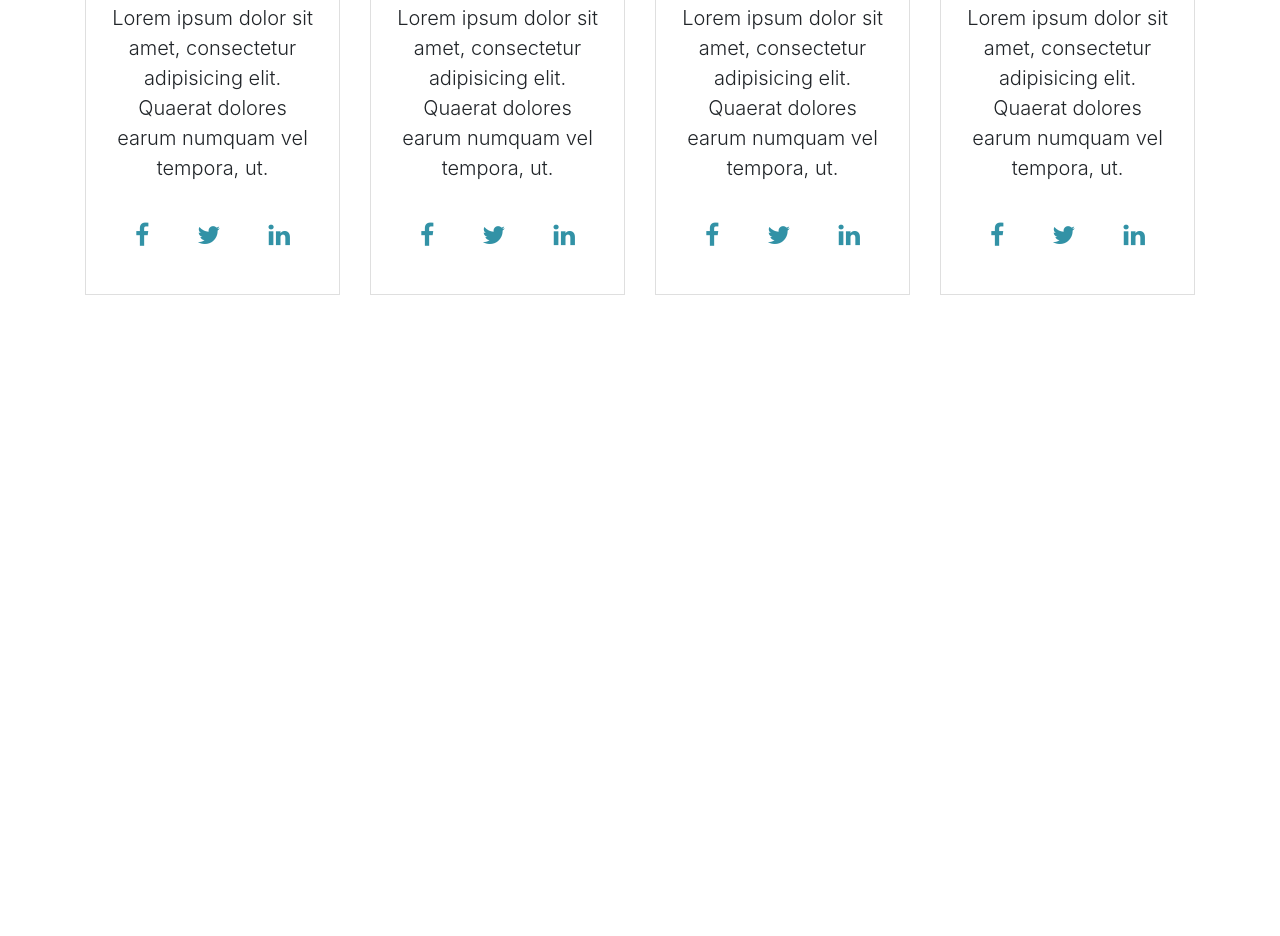
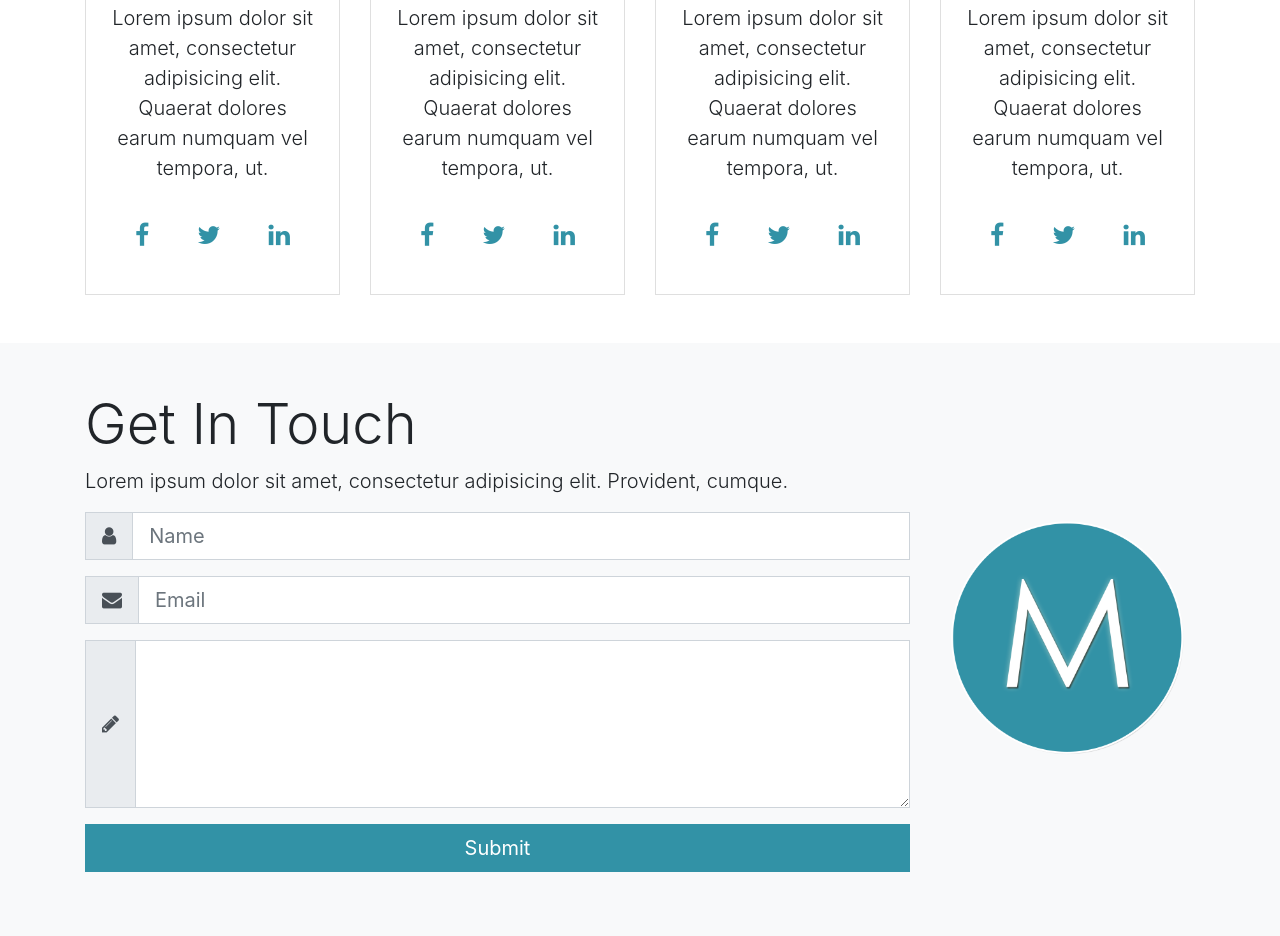
Before and after one commit to saddamhr/mizuxe, a plain HTML site: page index.html in a window 1280 px wide. Shown: the part 2127-3063 px from the top of the page. Before the commit the page ends 2470 px from the top, so only its background shows below. Drawn offline with Linux system fonts and the light colour scheme.

Commit message:
contact section done

```diff
--- a/index.html
+++ b/index.html
@@ -203,7 +203,8 @@
 				<div class="col-12">
 					<div class="info-authors mb-5 pb-3">
 						<h2 class="display-4 text-primary">Meet The Authors</h2>
-						<p class="lead mt-3">Lorem ipsum dolor sit amet, consectetur adipisicing elit. Dolores, veniam, voluptate! Beatae magni, impedit distinctio.</p>
+						<p class="lead mt-3">Lorem ipsum dolor sit amet, consectetur adipisicing elit. Dolores, veniam,
+							voluptate! Beatae magni, impedit distinctio.</p>
 					</div>
 				</div>
 			</div>
@@ -303,7 +304,57 @@
 		</div>
 	</section>
 
-
+	<!-- CONTACT -->
+	<section id="contact" class="py-5 bg-light">
+		<div class="container">
+			<div class="row">
+				<div class="col-lg-9">
+					<div class="info-contact">
+						<h2 class="display-4">Get In Touch</h2>
+						<p class="lead">Lorem ipsum dolor sit amet, consectetur adipisicing elit. Provident, cumque.</p>
+					</div>
+					<form action="">
+						<div class="form-group">
+							<div class="input-group input-group-lg">
+								<div class="input-group-prepend">
+									<span class="input-group-text">
+										<i class="fa fa-user"></i>
+									</span>
+								</div>
+								<input type="text" placeholder="Name" class="form-control form-control-lg">
+							</div>
+						</div>
+						<div class="form-group">
+							<div class="input-group input-group-lg">
+								<div class="input-group-prepend">
+									<span class="input-group-text">
+										<i class="fa fa-envelope"></i>
+									</span>
+								</div>
+								<input type="email" placeholder="Email" class="form-control form-control-lg">
+							</div>
+						</div>
+						<div class="form-group">
+							<div class="input-group input-group-lg">
+								<div class="input-group-prepend">
+									<span class="input-group-text">
+										<i class="fa fa-pencil"></i>
+									</span>
+								</div>
+								<textarea name="message" rows="5" class="form-control formt-control-lg"></textarea>
+							</div>
+						</div>
+						<div class="form-group">
+							<input type="submit" value="Submit" class="btn btn-primary btn-lg btn-block">
+						</div>
+					</form>
+				</div>
+				<div class="col align-self-center">
+					<img src="assets/img/mlogo.png" class="img-fluid d-none d-lg-block" alt="Mizuxe">
+				</div>
+			</div>
+		</div>
+	</section>
 
 	<script src="assets/js/jquery.min.js"></script>
 	<script src="assets/js/popper.min.js"></script>
```
